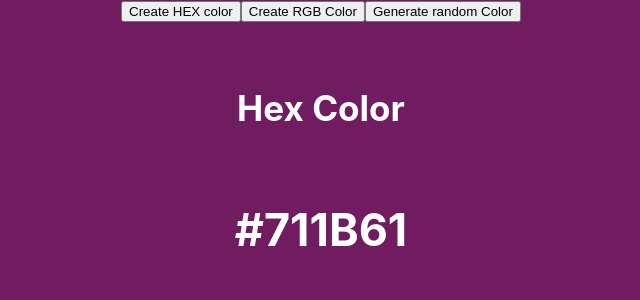
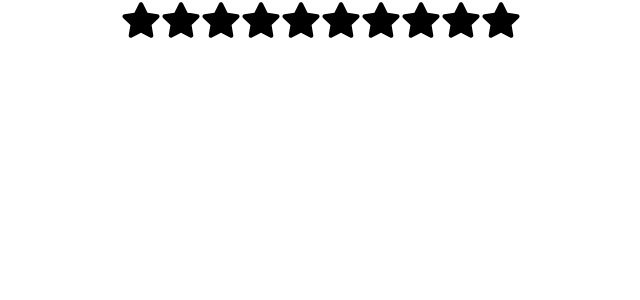
Before and after one commit to srikrishna7272/reactjs-50-simple-projects, a React (Vite) app: page / in a window 1280 px wide. Shown: the top 300 px of the page, without its empty margins (319-959 px from the left). Built offline with nearby package versions, Linux system fonts and the light colour scheme.

Commit message:
byilt star-rating component.

```diff
--- a/package.json
+++ b/package.json
@@ -11,7 +11,8 @@
   },
   "dependencies": {
     "react": "^18.2.0",
-    "react-dom": "^18.2.0"
+    "react-dom": "^18.2.0",
+    "react-icons": "^5.0.1"
   },
   "devDependencies": {
     "@types/react": "^18.2.56",
--- a/src/App.jsx
+++ b/src/App.jsx
@@ -3,13 +3,15 @@
 import "./App.css";
 import Accordian from "./components/accordian";
 import RandomColor from "./components/random-color";
+import StarRating from "./components/star-rating";
 
 function App() {
   return (
     <div className="App">
       {/* Accordian Component */}
       {/* <Accordian /> */}
-      <RandomColor />
+      {/* <RandomColor /> */}
+      <StarRating noOfStars={10} />
     </div>
   );
 }
--- /dev/null
+++ b/src/components/star-rating/index.jsx
@@ -0,0 +1,35 @@
+/* eslint-disable react/prop-types */
+import { useState } from "react";
+import { FaStar } from "react-icons/fa";
+import "./styles.css";
+export default function StarRating({ noOfStars = 5 }) {
+  const [rating, setRating] = useState(0);
+  const [hover, setHover] = useState(0);
+
+  function handleClick(getCurrentIndex) {
+    setRating(getCurrentIndex);
+  }
+  function handleMouseEnter(getCurrentIndex) {
+    setHover(getCurrentIndex);
+  }
+  function handleMouseLeave() {
+    setHover(rating);
+  }
+  return (
+    <div className="star-rating">
+      {[...Array(noOfStars)].map((_, index) => {
+        index += 1;
+        return (
+          <FaStar
+            key={index}
+            className={index <= (hover || rating) ? "active" : "inactive"}
+            onClick={() => handleClick(index)}
+            onMouseMove={() => handleMouseEnter(index)}
+            onMouseLeave={() => handleMouseLeave()}
+            size={40}
+          />
+        );
+      })}
+    </div>
+  );
+}
--- /dev/null
+++ b/src/components/star-rating/styles.css
@@ -0,0 +1,7 @@
+.active {
+  color: #fff700;
+}
+
+.inactive {
+  color: #000000;
+}
```
Also changed, not shown: 1 other file (tests, documents, lock files or other folders).
